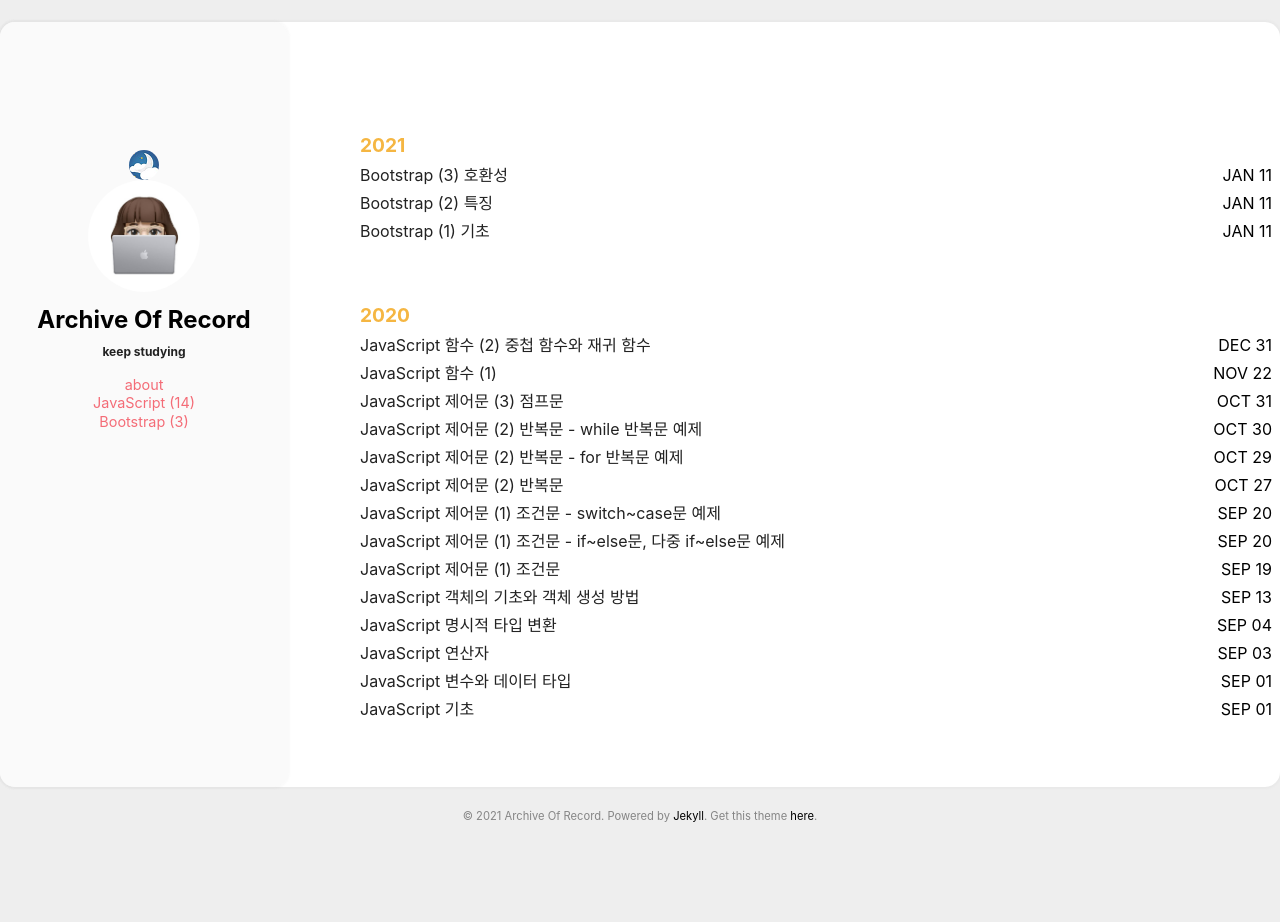
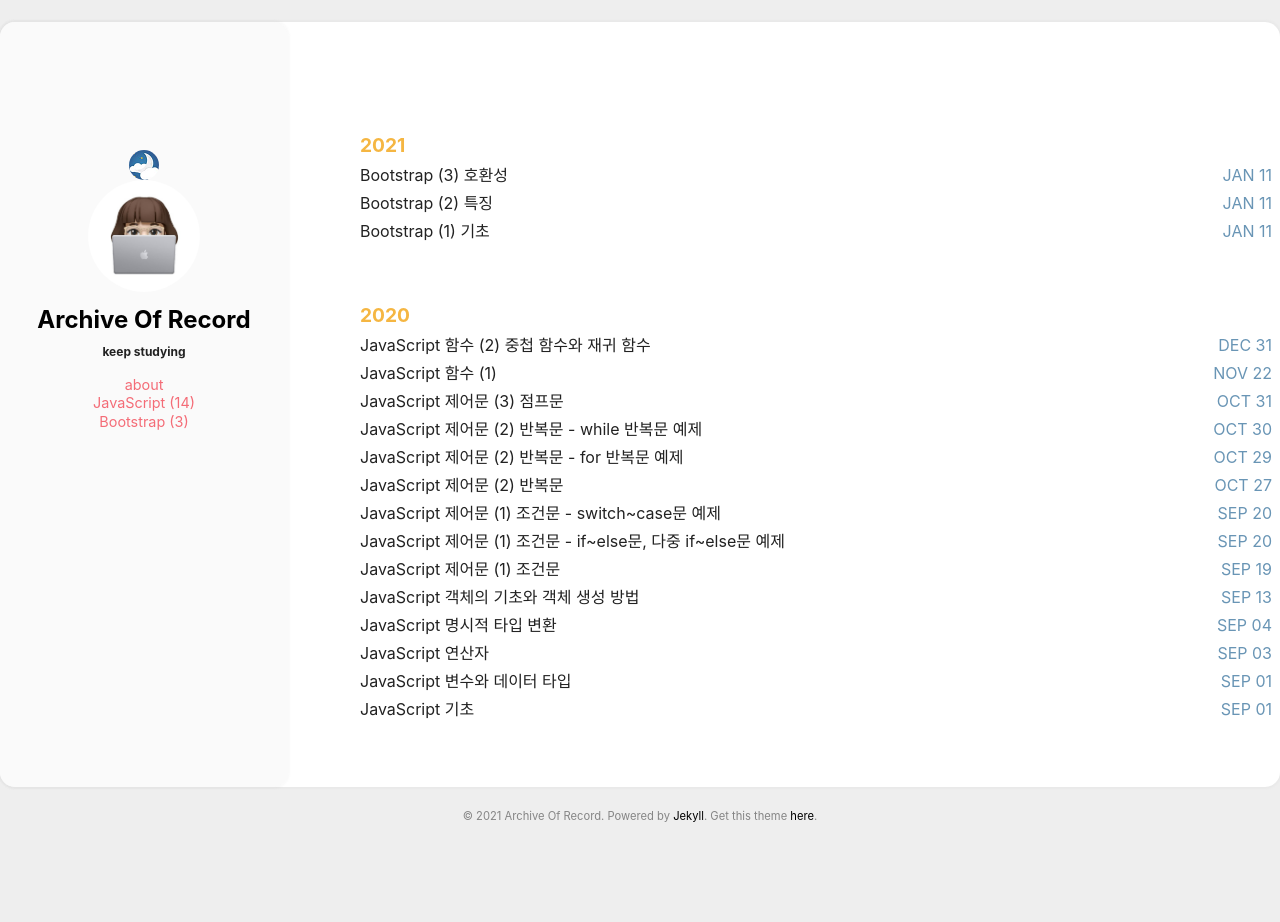
Before and after one commit to absolutelyfullycapable/absolutelyfullycapable.github.io, a Jekyll site: the page built from index.html, in a window 1280 px wide. Built offline with Jekyll 4.4.1, drawn with Linux system fonts in a browser that asks for light colours.

Commit message:
modify main.scss - change date color

```diff
--- a/assets/css/main.scss
+++ b/assets/css/main.scss
@@ -254,6 +254,7 @@ img {
 
 .archive_date {
     text-transform: uppercase;
+    color: #6995b5;
 
     @include breakpoint(medium) {
         float: right;
```
